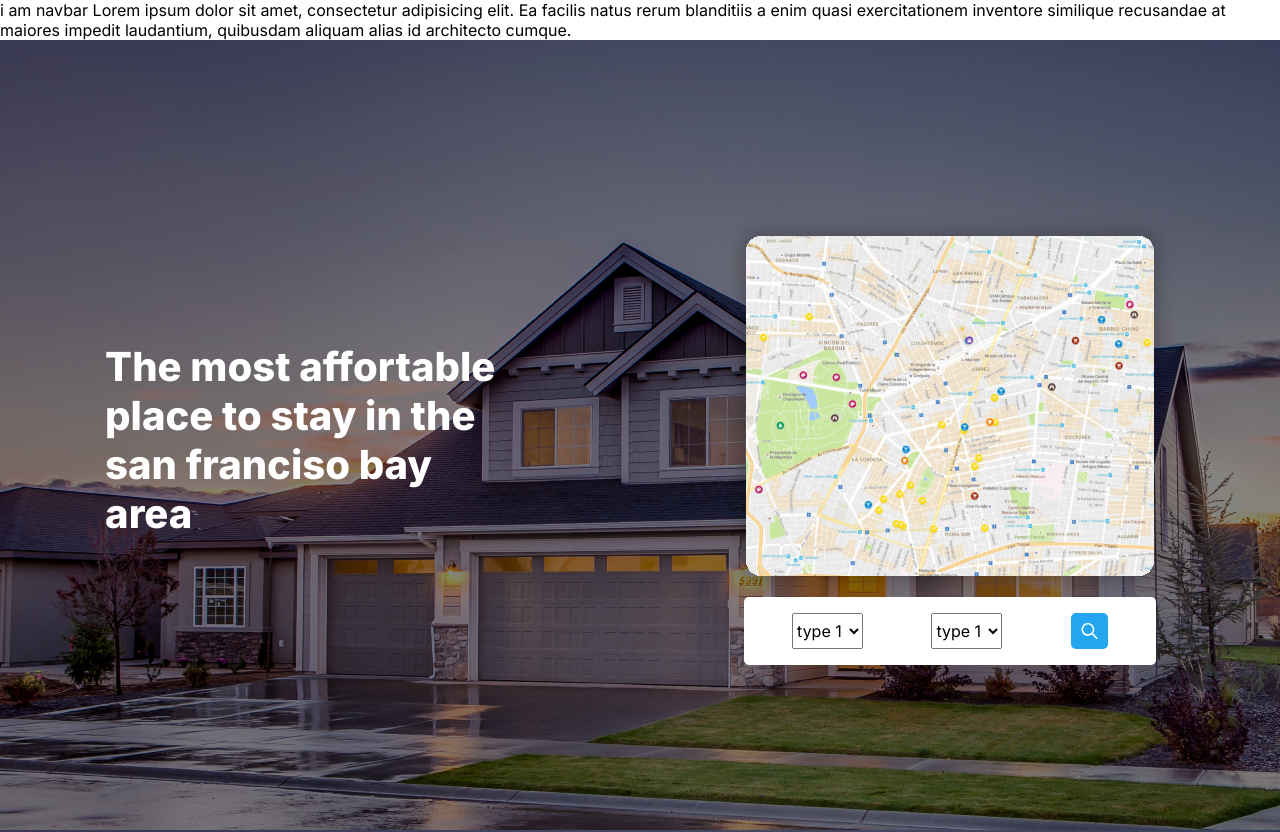
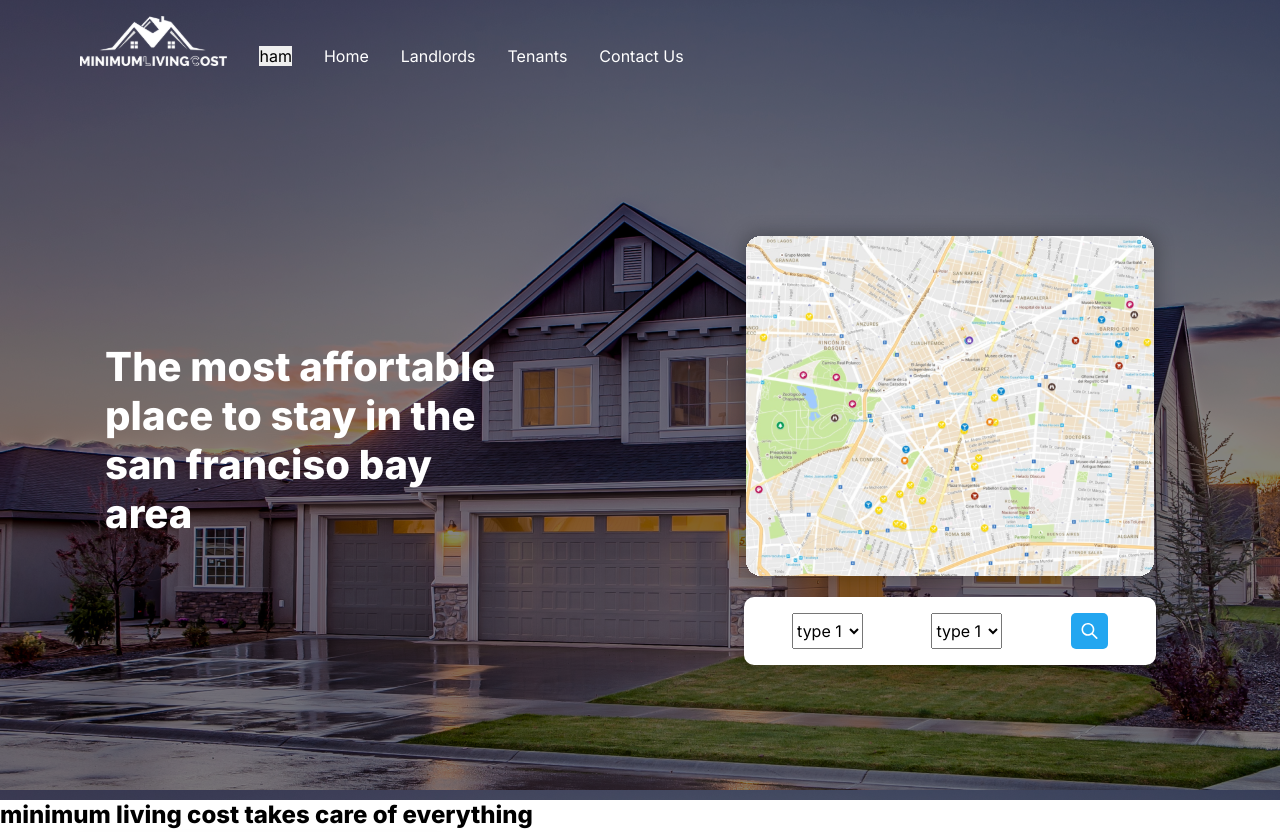
Before and after one commit to ManishBisht777/home-rental, a React (Vite) app: page / in a window 1280 px wide. Shown: the top 832 px of the page. Built offline with nearby package versions, Linux system fonts and the light colour scheme.

Commit message:
feat: navbar

```diff
--- a/src/components/navbar/_navbar.scss
+++ b/src/components/navbar/_navbar.scss
@@ -1 +1,20 @@
 @use "../../styles/assets" as *;
+
+.navbar {
+  display: flex;
+  position: absolute;
+  top: 0;
+  left: 0;
+  right: 0;
+  padding: 1rem;
+  justify-content: center;
+  align-items: flex-end;
+  gap: 2rem;
+  color: #fff;
+}
+
+.nav-links {
+  display: flex;
+  gap: 2rem;
+  flex-grow: 0.8;
+}
--- a/src/components/navbar/navbar.tsx
+++ b/src/components/navbar/navbar.tsx
@@ -1,12 +1,16 @@
-import React from "react";
+import logo from "../../images/icons/logo.svg";
 
 const Navbar = () => {
   return (
-    <nav>
-      i am navbar Lorem ipsum dolor sit amet, consectetur adipisicing elit. Ea
-      facilis natus rerum blanditiis a enim quasi exercitationem inventore
-      similique recusandae at maiores impedit laudantium, quibusdam aliquam
-      alias id architecto cumque.
+    <nav className="navbar">
+      <img src={logo} alt="home rental logo" />
+      <button className="hamburger">ham</button>
+      <ul className="nav-links">
+        <li>Home</li>
+        <li>Landlords</li>
+        <li>Tenants</li>
+        <li>Contact Us</li>
+      </ul>
     </nav>
   );
 };
--- a/src/pages/home/_home.scss
+++ b/src/pages/home/_home.scss
@@ -7,6 +7,7 @@
   align-items: center;
   background-color: rgba(0, 0, 0, 0.479);
   background-blend-mode: darken;
+  padding-top: 10vh;
 }
 .landing__heading {
   color: #fff;
@@ -21,7 +22,7 @@
 
 .location__box {
   background: white;
-  border-radius: 5px;
+  border-radius: 10px;
   padding: 1rem 3rem;
   display: flex;
   gap: 1rem;
--- a/src/styles/main.css
+++ b/src/styles/main.css
@@ -53,6 +53,25 @@ html {
   min-height: 100vh;
 }
 
+.navbar {
+  display: flex;
+  position: absolute;
+  top: 0;
+  left: 0;
+  right: 0;
+  padding: 1rem;
+  justify-content: center;
+  align-items: flex-end;
+  gap: 2rem;
+  color: #fff;
+}
+
+.nav-links {
+  display: flex;
+  gap: 2rem;
+  flex-grow: 0.8;
+}
+
 .landing {
   background: url("../images/bg.png");
   display: flex;
@@ -60,6 +79,7 @@ html {
   align-items: center;
   background-color: rgba(0, 0, 0, 0.479);
   background-blend-mode: darken;
+  padding-top: 10vh;
 }
 
 .landing__heading {
@@ -75,7 +95,7 @@ html {
 
 .location__box {
   background: white;
-  border-radius: 5px;
+  border-radius: 10px;
   padding: 1rem 3rem;
   display: flex;
   gap: 1rem;
```
Also changed, not shown: 1 other file (tests, documents, lock files or other folders).
